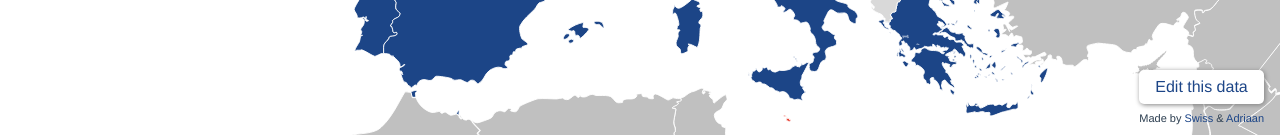
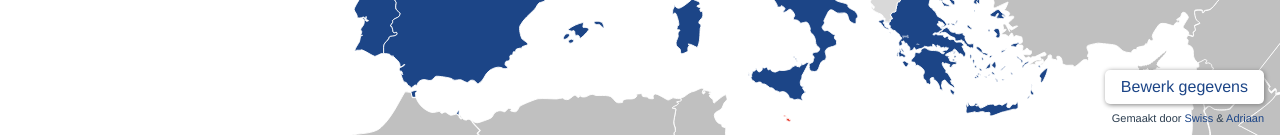
Before and after one commit to adriaandotcom/lockdown, a Vue app: page / in a window 1280 px wide. Shown: the part 665-800 px from the top of the page. Built offline with nearby package versions, Linux system fonts and the light colour scheme.

Commit message:
Translate everything to Dutch

```diff
--- a/src/components/HomePage.vue
+++ b/src/components/HomePage.vue
@@ -11,9 +11,10 @@
       </ul>
     </div>
     <div class="link">
-      <a :href="doc" target="_blank">Edit this data</a>
+      <a :href="doc" target="_blank">Bewerk gegevens</a>
       <p>
-        Made by <a href="https://www.instagram.com/swissjurriens/">Swiss</a> &
+        Gemaakt door
+        <a href="https://www.instagram.com/swissjurriens/">Swiss</a> &
         <a href="https://twitter.com/AdriaanvRossum" target="_blank">Adriaan</a>
       </p>
     </div>
```
